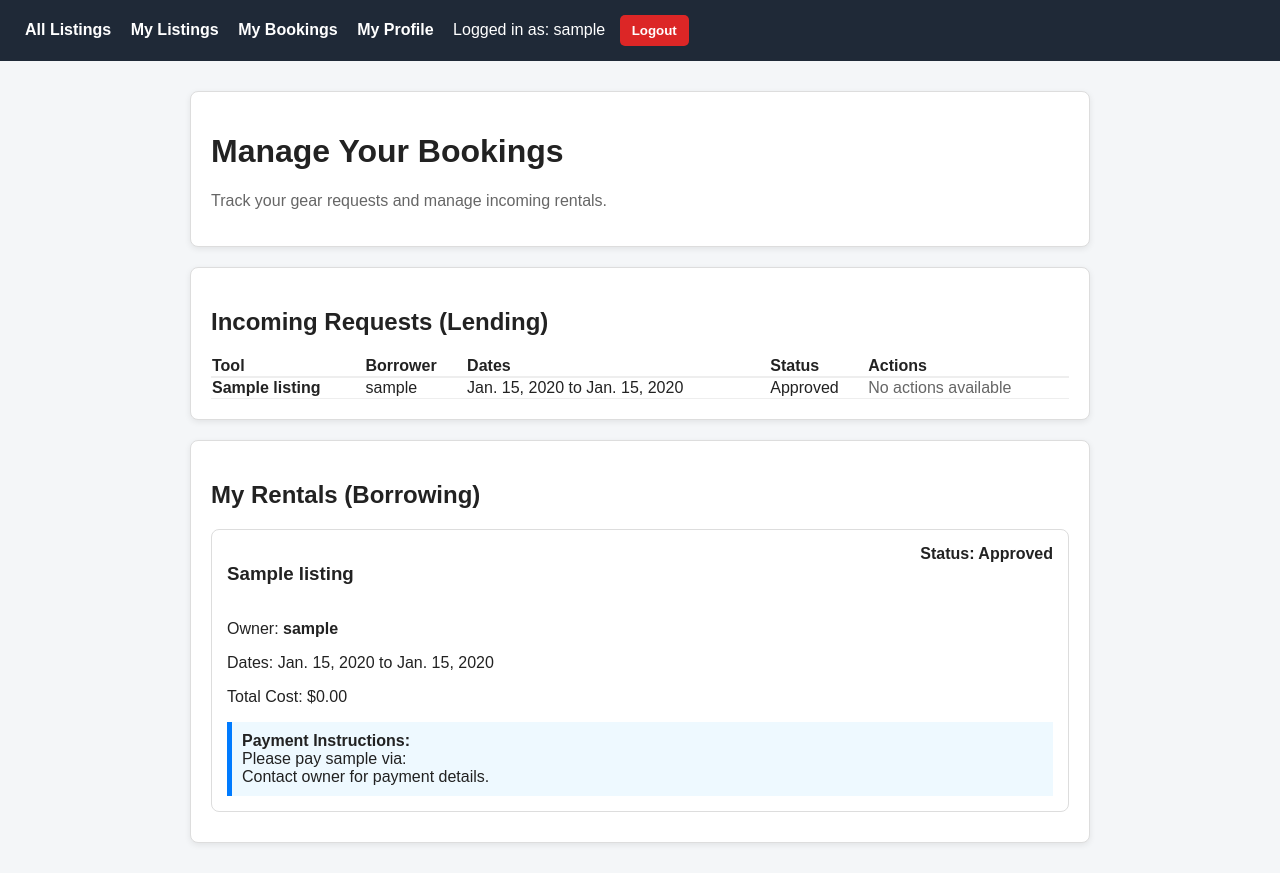
After one commit to Josh-Roza/Tool_Sharers_Workspace, a Django app: page /bookings/ in a window 1280 px wide. The commit adds this page. Run offline with Django 5.2, Linux system fonts and the light colour scheme; a user stored in the database is signed in; tables that the repository leaves empty hold one stand-in row (values such as "Sample post").

Commit message:
mostly finished scheduling and booking (needs CRUD)
added booking model, refactored transaction model to map to the booking model. added new page for viewing / managing current bookings

```diff
--- /dev/null
+++ b/Tool_Sharers_App/templates/manage_bookings.html
@@ -0,0 +1,83 @@
+{% extends 'template.html' %}
+
+{% block content %}
+<div class="card">
+    <h1>Manage Your Bookings</h1>
+    <p class="muted">Track your gear requests and manage incoming rentals.</p>
+</div>
+
+<div class="card">
+    <h2>Incoming Requests (Lending)</h2>
+    {% if incoming_requests %}
+        <table style="width: 100%; border-collapse: collapse;">
+            <thead>
+                <tr style="border-bottom: 2px solid #eee; text-align: left;">
+                    <th>Tool</th>
+                    <th>Borrower</th>
+                    <th>Dates</th>
+                    <th>Status</th>
+                    <th>Actions</th>
+                </tr>
+            </thead>
+            <tbody>
+                {% for booking in incoming_requests %}
+                <tr style="border-bottom: 1px solid #eee;">
+                    <td><strong>{{ booking.listing.title }}</strong></td>
+                    <td>{{ booking.borrower.username }}</td>
+                    <td>{{ booking.start_date }} to {{ booking.end_date }}</td>
+                    <td><span class="badge">{{ booking.get_status_display }}</span></td>
+                    <td>
+                        {% if booking.status == 'PE' %}
+                            <form action="{% url 'approve_booking' booking.id %}" method="post" style="display:inline;">
+                                {% csrf_token %}
+                                <button type="submit" class="button btn-small" style="background-color: #28a745;">Approve</button>
+                            </form>
+                            <button class="button btn-small" style="background-color: #dc3545;">Decline</button>
+                        {% else %}
+                            <span class="muted">No actions available</span>
+                        {% endif %}
+                    </td>
+                </tr>
+                {% endfor %}
+            </tbody>
+        </table>
+    {% else %}
+        <p>No one is currently requesting your gear. Maybe lower your prices?</p>
+    {% endif %}
+</div>
+
+<div class="card">
+    <h2>My Rentals (Borrowing)</h2>
+    {% if my_rentals %}
+        {% for booking in my_rentals %}
+            <div style="border: 1px solid #ddd; padding: 15px; margin-bottom: 10px; border-radius: 8px;">
+                <div style="display: flex; justify-content: space-between;">
+                    <h3>{{ booking.listing.title }}</h3>
+                    <strong>Status: {{ booking.get_status_display }}</strong>
+                </div>
+                <p>Owner: <strong>{{ booking.listing.user.username }}</strong></p>
+                <p>Dates: {{ booking.start_date }} to {{ booking.end_date }}</p>
+                <p>Total Cost: ${{ booking.total_cost }}</p>
+
+                {% if booking.status == 'AP' or booking.status == 'AC' %}
+                    <div style="background-color: #eef9ff; padding: 10px; border-left: 5px solid #007bff; margin-top: 10px;">
+                        <strong>Payment Instructions:</strong><br>
+                        Please pay {{ booking.listing.user.username }} via:<br>
+                        {% if booking.listing.user.venmo_handle %}
+                            Venmo: @{{ booking.listing.user.venmo_handle }}<br>
+                        {% endif %}
+                        {% if booking.listing.user.paypal_email %}
+                            PayPal: {{ booking.listing.user.paypal_email }}
+                        {% endif %}
+                        {% if not booking.listing.user.venmo_handle and not booking.listing.user.paypal_email %}
+                            Contact owner for payment details.
+                        {% endif %}
+                    </div>
+                {% endif %}
+            </div>
+        {% endfor %}
+    {% else %}
+        <p>You haven't requested any tools yet. <a href="{% url 'home' %}">Find gear.</a></p>
+    {% endif %}
+</div>
+{% endblock %}
--- a/Tool_Sharers_App/templates/template.html
+++ b/Tool_Sharers_App/templates/template.html
@@ -102,6 +102,7 @@
 
         {% if user.is_authenticated %}
             <a href="{% url 'my_listings' %}">My Listings</a>
+            <a href="{% url 'manage_bookings' %}">My Bookings</a>
             <a href="{% url 'my_profile' %}">My Profile</a>
             <span>Logged in as: {{ user.username }}</span>
             <form action="{% url 'logout' %}" method="post">
--- a/Tool_Sharers_App/views.py
+++ b/Tool_Sharers_App/views.py
@@ -3,19 +3,30 @@ from django.shortcuts import render, get_object_or_404, redirect
 from django.core.paginator import Paginator
 from django.contrib.auth.decorators import login_required
 from django.db.models import Q
-from .models import User, Listing, Review, Report, Image, Transaction, Category
+from .models import User, Listing, Review, Report, Image, Transaction, Category, Booking
 from .forms import User_Form, Listing_Form, Image_Form, Review_Form, Report_Form, Edit_Profile_Form
 from django.contrib.auth import get_user_model
+from django.utils import timezone
+from django.core.exceptions import ValidationError
 
 # test comment
 
 def homePage(request):
-    listings = Listing.objects.all().order_by('-listing_id')
+
+    today = timezone.now().date()
+
+    listings = Listing.objects.exclude(
+        bookings__status__in=[Booking.Status.APPROVED, Booking.Status.ACTIVE],
+        bookings__start_date__lte=today,
+        bookings__end_date__gte=today).distinct().order_by('-listing_id')
+
+
     categories = Category.objects.all().order_by('name')
 
     query = request.GET.get('q', '').strip()
     category_id = request.GET.get('category', '').strip()
     condition = request.GET.get('condition', '').strip()
+
 
     if query:
         listings = listings.filter(
@@ -229,7 +240,7 @@ def add_image(request, listing_id):
 
 @login_required
 def my_profile(request):
-    reviews = Review.objects.filter(seller=request.user)
+    reviews = Review.objects.filter(lender=request.user)
 
     return render(request, 'my_profile.html', {
         'profile_user': request.user,
@@ -251,9 +262,63 @@ def edit_profile(request):
 def view_profile(request, user_id):
     UserModel = get_user_model()
     profile_user = get_object_or_404(UserModel, pk=user_id)
-    reviews = Review.objects.filter(seller=profile_user)
+    reviews = Review.objects.filter(lender=profile_user)
 
     return render(request, 'view_profile.html', {
         'profile_user': profile_user,
         'reviews': reviews
     })
+@login_required
+def request_booking(request, listing_id):
+    listing = get_object_or_404(Listing, pk=listing_id)
+
+    if request.method == 'POST':
+        start_date = request.POST.get('start_date')
+        end_date = request.POST.get('end_date')
+
+        booking = Booking(
+            listing = listing,
+            borrower = request.user,
+            start_date = start_date,
+            end_date = end_date,
+            status = Booking.Status.PENDING
+        )
+
+        try:
+            booking.full_clean()
+            booking.save()
+            return redirect('manage_bookings')
+        except ValidationError as e:
+            return render(request, 'listing_detail.html', {
+                'listing': listing,
+                'error': e.message_dict if hasattr(e, 'message_dict') else e.messages
+            })
+    return redirect('view_listing', listing_id=listing_id)
+
+@login_required
+def manage_bookings(request):
+    my_rentals = Booking.objects.filter(borrower=request.user).order_by('-created_at')
+
+    incoming_requests = Booking.objects.filter(listing__user=request.user).order_by('-created_at')
+
+    return render(request, 'manage_bookings.html', {
+        'my_rentals': my_rentals,
+        'incoming_requests': incoming_requests
+    })
+
+@login_required
+def approve_booking(request, booking_id):
+    booking = get_object_or_404(Booking, pk=booking_id, listing__user=request.user)
+
+    if request.method == "POST":
+        booking.status = Booking.Status.APPROVED
+        booking.save()
+
+        Transaction.objects.get_or_create(
+            booking = booking,
+            defaults = {
+                'final_price': booking.total_cost,
+                'payment_confirmed': False
+            }
+        )
+        return redirect('manage_bookings')
--- a/Tool_Sharers_Project/urls.py
+++ b/Tool_Sharers_Project/urls.py
@@ -28,10 +28,12 @@ urlpatterns = [
 
     path("admin/", admin.site.urls),
     path("", views.homePage, name="home"),
+
     path("add_user/", views.add_user, name="add_user"),
     path("create/", views.create_listing, name="create_listing"),
     path("edit/<int:listing_id>/", views.edit_listing, name="edit_listing"),
     path("listing/<int:listing_id>/", views.view_listing, name="view_listing"),
+    path("listing/<int:listing_id>/request/", views.request_booking, name="request_booking"),
     path("my-listings/", views.my_listings, name="my_listings"),
     path("delete/<int:listing_id>/", views.delete_listing, name='delete_listing'),
 
@@ -44,4 +46,9 @@ urlpatterns = [
     path("profile/<int:user_id>/", views.view_profile, name="view_profile"),
     path("report/<int:user_id>/", views.create_report, name="create_report"),
     path("delete-user/", views.delete_user, name="delete_user"),
+
+    path("bookings/", views.manage_bookings, name="manage_bookings"),
+    path("booking<int:booking_id>/approve/", views.approve_booking, name="approve_booking"),
+
+
 ] + static(settings.MEDIA_URL, document_root=settings.MEDIA_ROOT)
```
Also changed, not shown: Tool_Sharers_App/models.py (+80 -13 lines), Tool_Sharers_App/templates/index.html (+32 -26 lines), Tool_Sharers_App/templates/listing_detail.html (+36 -0 lines), Tool_Sharers_App/migrations/0001_initial.py, Tool_Sharers_App/migrations/0002_user_reputation_alter_user_user_id_and_more.py (deleted), Tool_Sharers_App/migrations/0003_category_alter_listing_condition_and_more.py (deleted), 1 other file.
